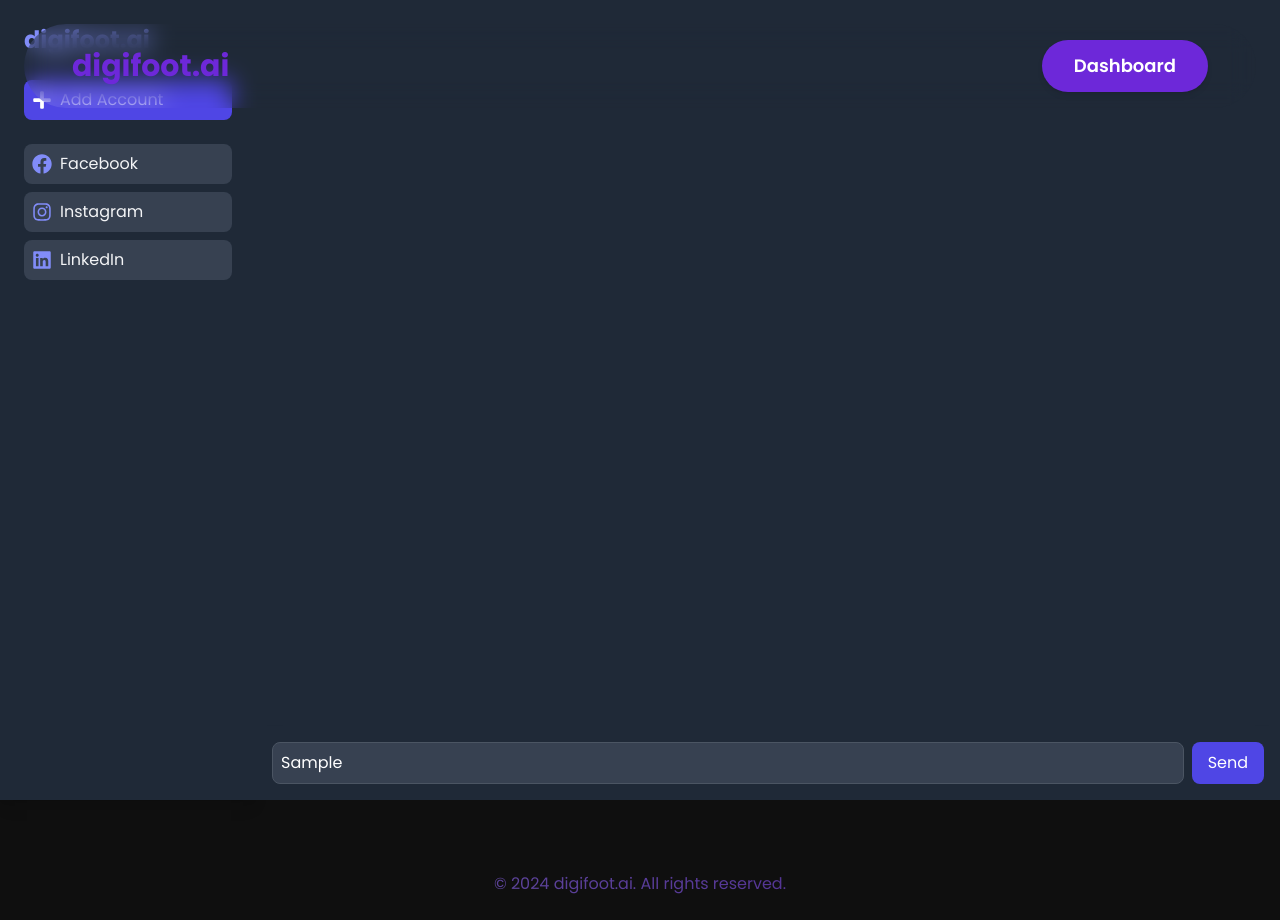
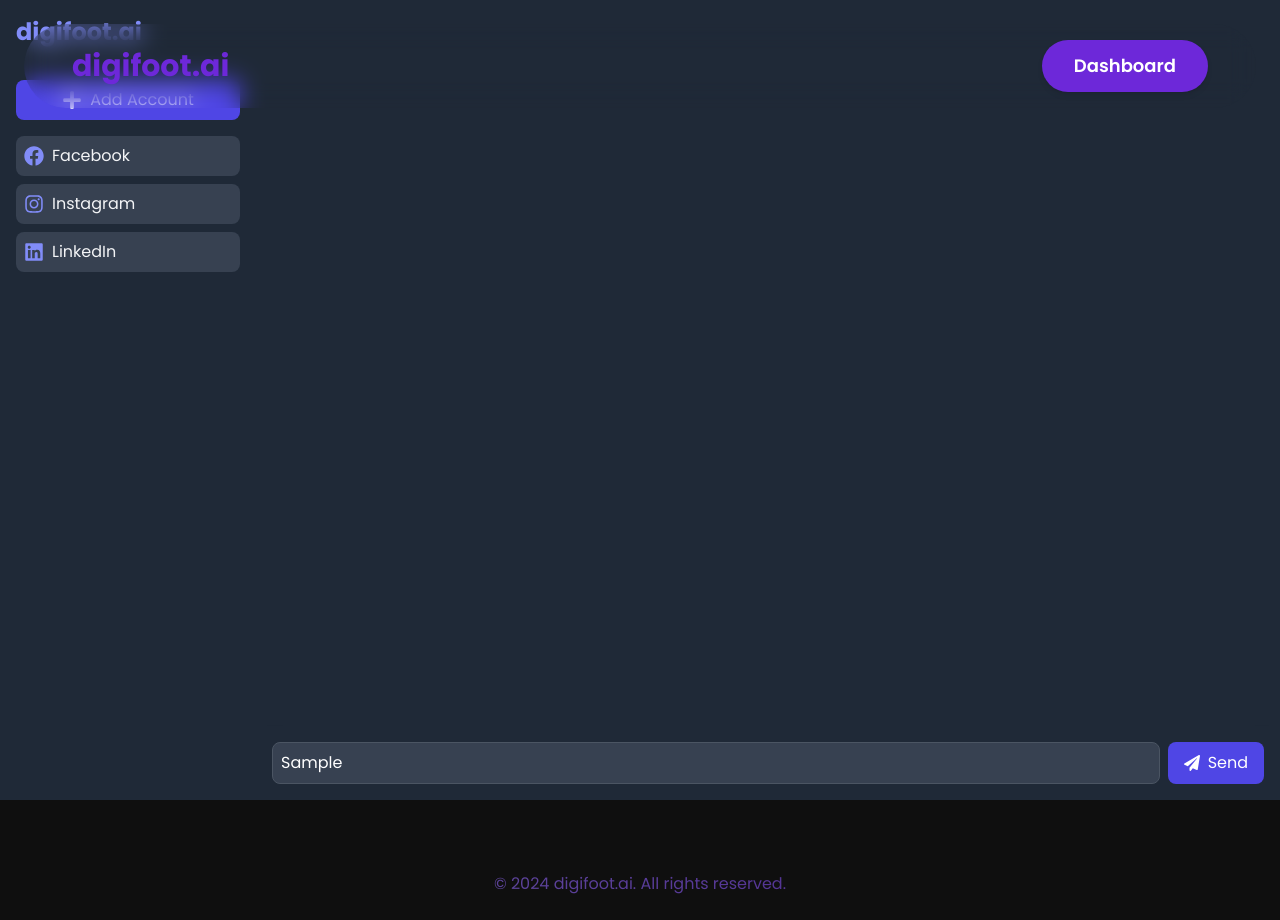
Before and after one commit to micahc123/digifoot.ai, a Next.js app: page /dashboard in a window 1280 px wide. Both pictures are taken after typing "Sample" into the empty fields and a click on the button "Add Account". Built offline with nearby package versions, Linux system fonts and the light colour scheme.

Commit message:
made ui better

```diff
--- a/src/app/dashboard/page.js
+++ b/src/app/dashboard/page.js
@@ -2,7 +2,7 @@
 
 import React, { useState, useEffect } from 'react';
 import { motion } from 'framer-motion';
-import { FaFacebook, FaInstagram, FaLinkedin, FaPlus } from 'react-icons/fa';
+import { FaFacebook, FaInstagram, FaLinkedin, FaPlus, FaPaperPlane } from 'react-icons/fa';
 
 const socialIcons = {
   Facebook: FaFacebook,
@@ -17,6 +17,7 @@ export default function Dashboard() {
   const [connectedAccounts, setConnectedAccounts] = useState([]);
   const [socialData, setSocialData] = useState({});
   const [accessTokens, setAccessTokens] = useState({});
+  const [hoveredAccount, setHoveredAccount] = useState(null);
 
   useEffect(() => {
     const loadAccessTokens = () => {
@@ -255,7 +256,6 @@ export default function Dashboard() {
     e.preventDefault();
 
     if (message.trim()) {
-      // Add user message to chat immediately
       setChat(prev => [...prev, { text: message, sender: 'user' }]);
 
       const requestBody = {
@@ -280,42 +280,59 @@ export default function Dashboard() {
           setChat(prev => [...prev, { text: data.response, sender: 'ai' }]);
         } else {
           console.error("No response from AI.");
-          // Add a default AI response if no response is received
           setChat(prev => [...prev, { text: "I'm sorry, I couldn't process that request.", sender: 'ai' }]);
         }
       } catch (error) {
         console.error("Error in API call:", error);
-        // Add an error message to the chat
         setChat(prev => [...prev, { text: "Sorry, there was an error processing your request.", sender: 'ai' }]);
       }
 
-      // Clear the input field
       setMessage('');
     }
   };
 
+  const getAccountStats = (account) => {
+    if (account.name === 'Instagram' && socialData.Instagram) {
+      return {
+        username: socialData.Instagram.username,
+        postsCount: socialData.Instagram.posts.length,
+        bio: socialData.Instagram.bio,
+      };
+    } else if (account.name === 'Facebook' && socialData.Facebook) {
+      return {
+        name: socialData.Facebook.name,
+        postsCount: socialData.Facebook.posts.length,
+      };
+    }
+    return null;
+  };
+
   return (
-    <div className="flex h-screen bg-gray-900 text-gray-100">
-      <motion.div
+    <div className="flex flex-col h-screen bg-gray-900 text-gray-100">
+      <header className="bg-gray-800 p-4 shadow-md">
+        <h1 className="text-2xl font-bold text-indigo-400">digifoot.ai</h1>
+      </header>
+
+      <div className="flex-1 flex overflow-hidden">
+        <motion.aside
           initial={{ x: -300 }}
           animate={{ x: 0 }}
-        className="w-64 bg-gray-800 p-6 space-y-6 overflow-y-auto h-full shadow-lg"
+          className="w-64 bg-gray-800 p-4 overflow-y-auto shadow-lg"
         >
-        <h2 className="text-2xl font-bold text-indigo-400">digifoot.ai</h2>
           <button
             onClick={() => setShowAccountList(!showAccountList)}
-          className="flex items-center space-x-2 w-full p-2 rounded-lg bg-indigo-600 text-white hover:bg-indigo-700 transition-colors"
+            className="flex items-center justify-center space-x-2 w-full p-2 rounded-lg bg-indigo-600 text-white hover:bg-indigo-700 transition-colors mb-4"
           >
             <FaPlus className="text-xl" />
             <span>Add Account</span>
           </button>
 
           {showAccountList && (
-          <div className="mt-4 max-h-40 overflow-y-auto">
+            <div className="mb-4 space-y-2">
               {Object.entries(socialIcons).map(([name, Icon]) => (
                 <button
                   key={name}
-                className="flex items-center space-x-2 w-full p-2 rounded-lg bg-gray-700 hover:bg-gray-600 transition-colors mb-2"
+                  className="flex items-center space-x-2 w-full p-2 rounded-lg bg-gray-700 hover:bg-gray-600 transition-colors"
                   onClick={() => handleAddAccount(name)}
                 >
                   <Icon className="text-xl text-indigo-400" />
@@ -326,24 +343,42 @@ export default function Dashboard() {
           )}
 
           {connectedAccounts.length > 0 && (
-          <div className="mt-4">
-            <h3 className="text-lg font-semibold mb-2">Connected:</h3>
+            <div>
+              <h3 className="text-lg font-semibold mb-2">Connected Accounts:</h3>
               {connectedAccounts.map((account) => {
                 const Icon = socialIcons[account.name];
+                const stats = getAccountStats(account);
                 return (
-                <div key={account.name} className="flex items-center space-x-2 w-full p-2 rounded-lg bg-gray-700 mb-2">
+                  <div
+                    key={account.name}
+                    className="relative flex items-center space-x-2 w-full p-2 rounded-lg bg-gray-700 mb-2 hover:bg-gray-600 transition-colors"
+                    onMouseEnter={() => setHoveredAccount(account.name)}
+                    onMouseLeave={() => setHoveredAccount(null)}
+                  >
                     <Icon className="text-xl text-indigo-400" />
+                    <div className="flex-1">
                       <span className="font-medium">{account.name}</span>
-                  {account.username && <span className="text-sm text-gray-400 font-mono">@{account.username}</span>}
+                      {account.username && <span className="text-sm text-gray-400 block">@{account.username}</span>}
+                    </div>
+
+                    {hoveredAccount === account.name && stats && (
+                      <div className="absolute left-full ml-2 p-3 bg-gray-800 rounded-lg shadow-lg z-30 w-48">
+                        <h4 className="font-bold mb-2">{account.name} Stats</h4>
+                        {stats.username && <p>Username: @{stats.username}</p>}
+                        {stats.name && <p>Name: {stats.name}</p>}
+                        <p>Posts: {stats.postsCount}</p>
+                        {stats.bio && <p className="mt-2 text-sm">{stats.bio}</p>}
+                      </div>
+                    )}
                   </div>
                 );
               })}
             </div>
           )}
-      </motion.div>
+        </motion.aside>
 
-      <div className="flex-1 flex flex-col h-full overflow-hidden">
-        <div className="flex-1 p-6 overflow-y-auto bg-gray-800">
+        <main className="flex-1 flex flex-col overflow-hidden">
+          <div className="flex-1 p-4 overflow-y-auto bg-gray-800">
             {chat.map((msg, index) => (
               <div key={index} className={`mb-4 ${msg.sender === 'user' ? 'text-right' : 'text-left'}`}>
                 <span className={`inline-block p-2 rounded-lg ${msg.sender === 'user' ? 'bg-indigo-600 text-white' : 'bg-gray-700 text-gray-100'}`}>
@@ -362,11 +397,13 @@ export default function Dashboard() {
                 placeholder="Ask about your digital footprint..."
                 className="flex-1 p-2 rounded-lg border border-gray-600 bg-gray-700 text-white focus:outline-none focus:ring-2 focus:ring-indigo-600"
               />
-            <button type="submit" className="px-4 py-2 bg-indigo-600 text-white rounded-lg hover:bg-indigo-700 transition-colors">
+              <button type="submit" className="px-4 py-2 bg-indigo-600 text-white rounded-lg hover:bg-indigo-700 transition-colors flex items-center justify-center">
+                <FaPaperPlane className="mr-2" />
                 Send
               </button>
             </div>
           </form>
+        </main>
       </div>
     </div>
   );
```
Lines whose indentation alone changed are shown as unchanged.
